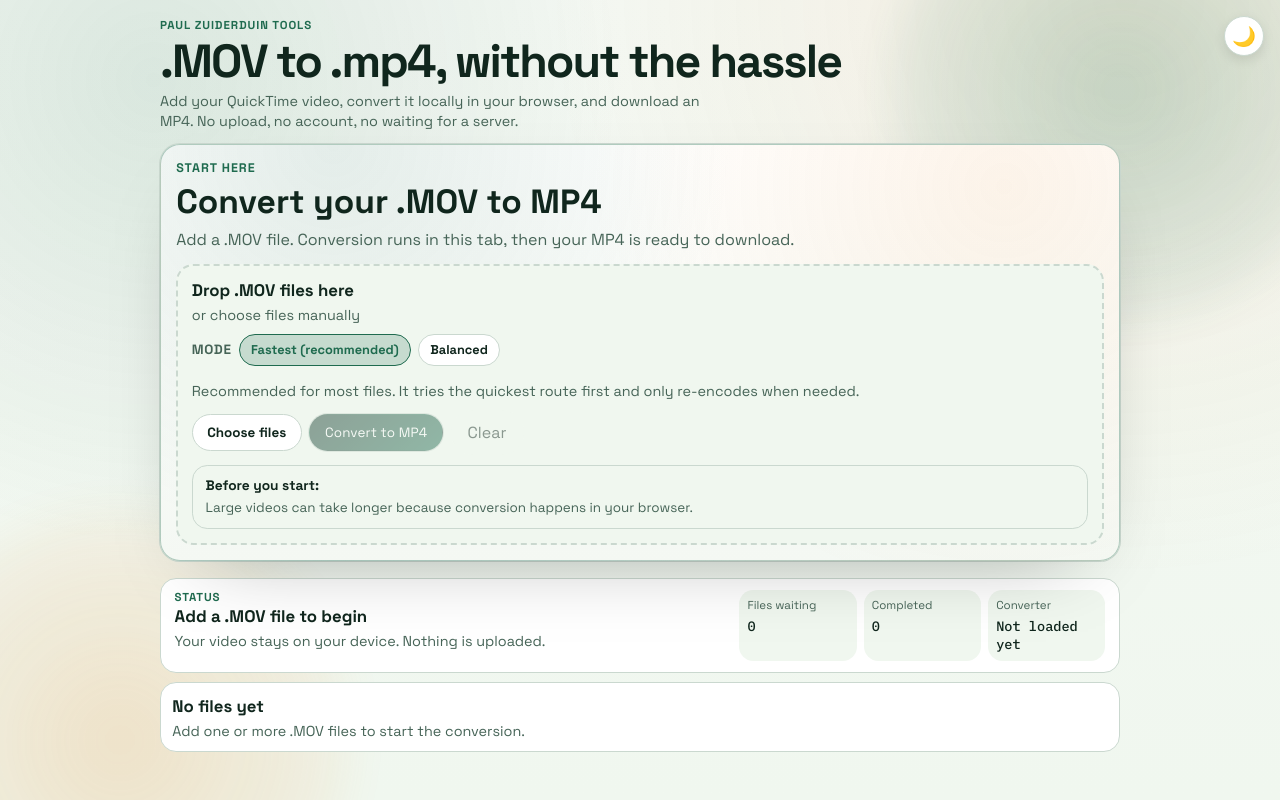
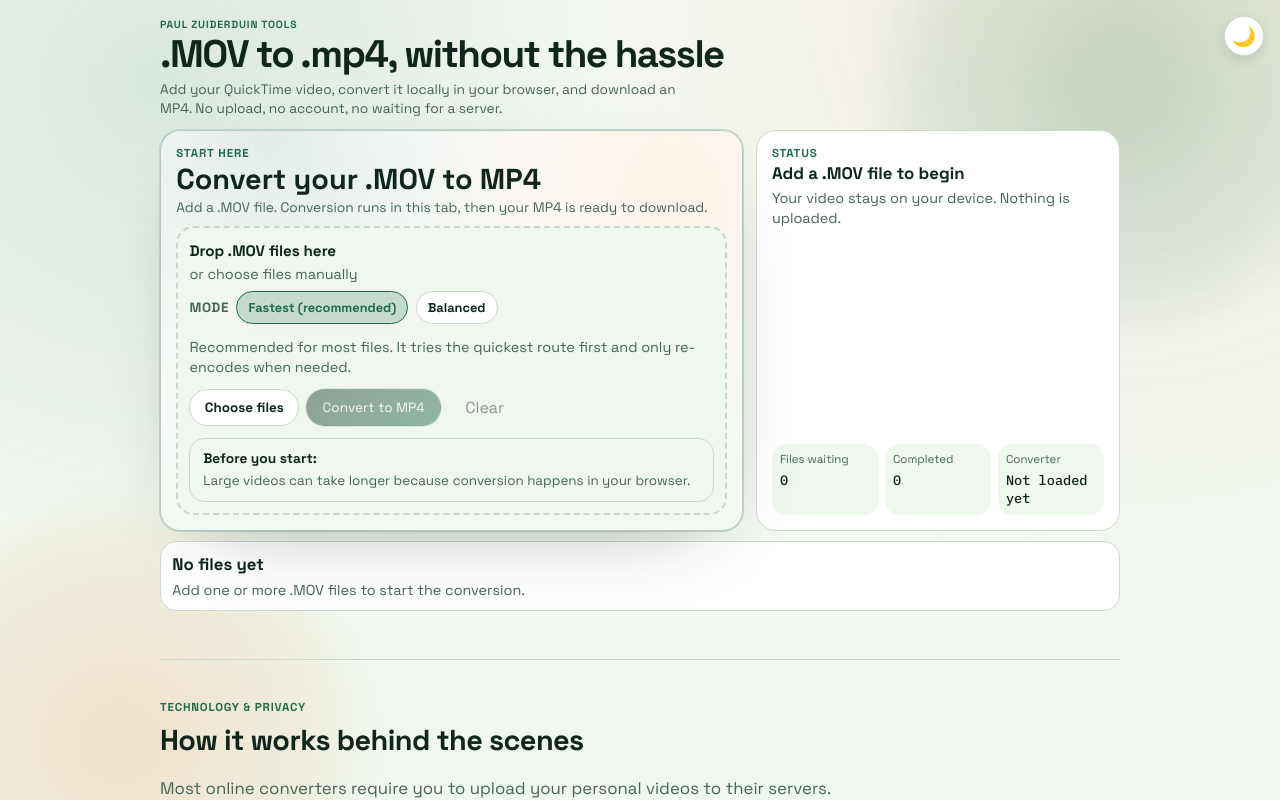
Before and after one commit to Paulmzuiderduin/mov2mp4, a React (Vite) app: page / in a window 1280 px wide. Shown: the top 800 px of the page. Built offline with nearby package versions, Linux system fonts and the light colour scheme.

Commit message:
Optimize layout for vertical space by using 2-column grid and compacting hero

```diff
--- a/src/styles.css
+++ b/src/styles.css
@@ -121,32 +121,38 @@ button {
   margin: 0;
   text-transform: uppercase;
   letter-spacing: 0.08em;
-  font-size: 0.72rem;
+  font-size: 0.65rem;
   color: var(--brand);
   font-weight: 700;
 }
 
 .hero h1 {
-  margin: 0.45rem 0 0;
-  font-size: clamp(1.65rem, 4.4vw, 2.9rem);
+  margin: 0.2rem 0 0;
+  font-size: clamp(1.5rem, 3.8vw, 2.4rem);
   letter-spacing: -0.04em;
-  line-height: 0.96;
+  line-height: 1.05;
 }
 
 .hero-sub {
-  margin: 0.45rem 0 0;
+  margin: 0.35rem 0 0;
   max-width: 62ch;
   color: var(--muted);
-  line-height: 1.45;
-  font-size: 0.9rem;
+  line-height: 1.4;
+  font-size: 0.86rem;
 }
 
 .top-layout {
   margin-top: 0.75rem;
   display: grid;
-  grid-template-columns: 1fr;
-  gap: 0.6rem;
-  align-items: start;
+  grid-template-columns: 1.6fr 1fr;
+  gap: 0.8rem;
+  align-items: stretch;
+}
+
+@media (max-width: 860px) {
+  .top-layout {
+    grid-template-columns: 1fr;
+  }
 }
 
 .converter-panel {
@@ -182,7 +188,7 @@ button {
 
 .converter-panel-header {
   display: grid;
-  gap: 0.45rem;
+  gap: 0.2rem;
 }
 
 .converter-kicker,
@@ -192,7 +198,7 @@ button {
 }
 
 .converter-kicker {
-  font-size: 0.78rem;
+  font-size: 0.72rem;
   font-weight: 700;
   text-transform: uppercase;
   letter-spacing: 0.08em;
@@ -200,30 +206,31 @@ button {
 }
 
 .converter-title {
-  font-size: clamp(1.45rem, 3vw, 2.1rem);
+  font-size: clamp(1.3rem, 2.5vw, 1.8rem);
   line-height: 1.1;
 }
 
 .converter-sub {
   color: var(--muted);
-  line-height: 1.55;
+  line-height: 1.45;
+  font-size: 0.86rem;
   max-width: none;
 }
 
 .dropzone {
-  margin-top: 0.7rem;
+  margin-top: 0.5rem;
   border: 2px dashed var(--line);
   border-radius: 1.1rem;
-  padding: 0.85rem;
+  padding: 0.7rem;
   background: var(--panel-soft);
   backdrop-filter: blur(5px);
   display: grid;
-  gap: 0.6rem;
+  gap: 0.5rem;
   transition: border-color 180ms ease, background-color 180ms ease, transform 180ms ease;
 }
 
 .dropzone strong {
-  font-size: 1.05rem;
+  font-size: 0.95rem;
 }
 
 .dropzone p {
@@ -366,14 +373,15 @@ button {
 }
 
 .status-panel {
-  margin-top: 0.45rem;
-  padding: 0.7rem 0.85rem;
-  border-radius: 1rem;
+  margin-top: 0;
+  padding: 0.95rem;
+  border-radius: 1.25rem;
   border: 1px solid var(--line);
   background: var(--panel);
-  display: grid;
-  grid-template-columns: minmax(0, 1.5fr) minmax(0, 1fr);
-  gap: 1rem;
+  display: flex;
+  flex-direction: column;
+  justify-content: space-between;
+  gap: 1.2rem;
 }
 
 .status-kicker,
```
